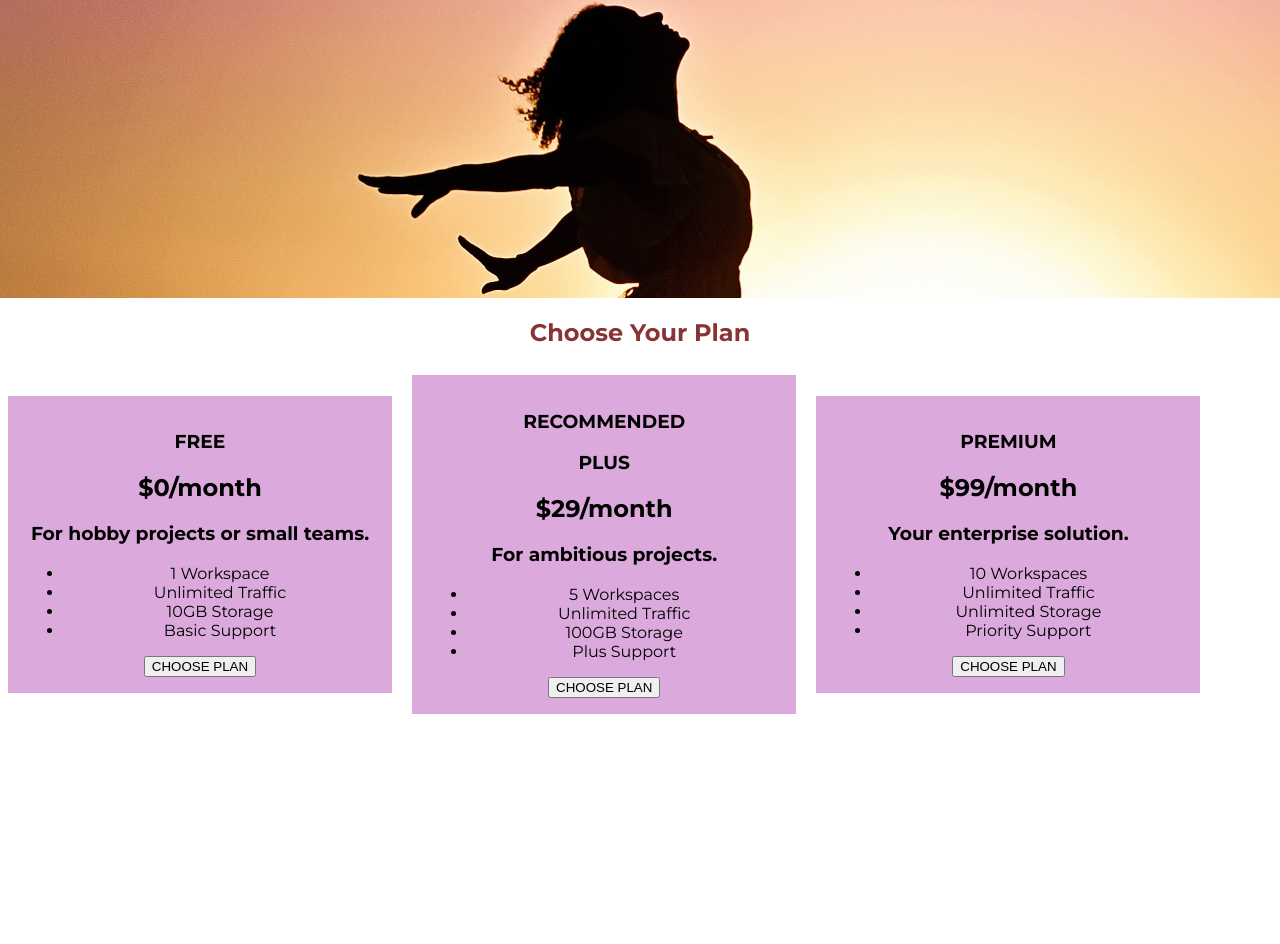
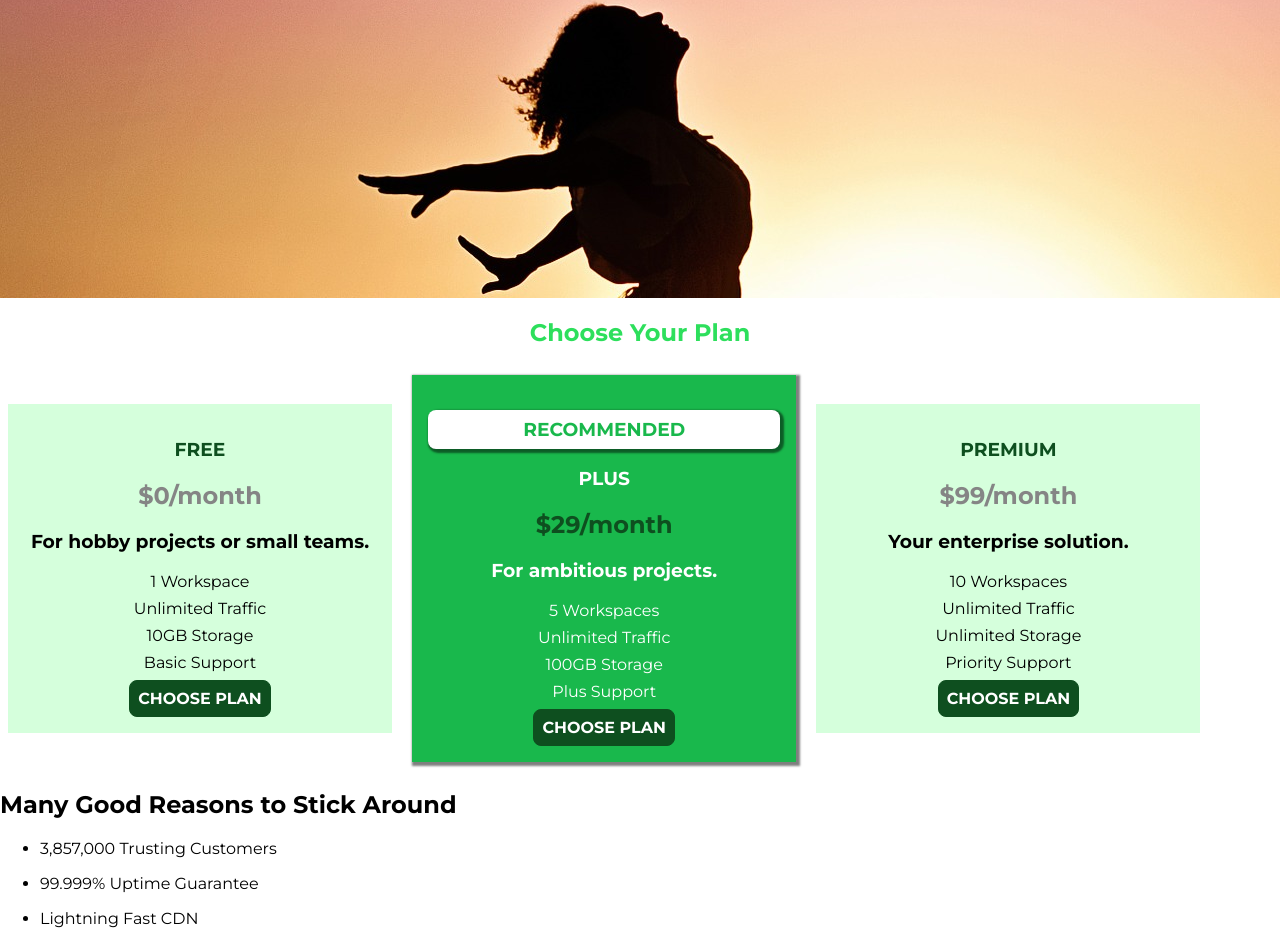
Before and after one commit to szaidi005/uHost, a plain HTML site: page index.html in a window 1280 px wide. Shown: the part 273-1217 px from the top of the page. Before the commit the page ends 995 px from the top, so only its background shows below. Drawn offline with Linux system fonts and the light colour scheme.

Commit message:
added button and section styling

```diff
--- a/index.html
+++ b/index.html
@@ -45,50 +45,67 @@
         <h1 class="section-title">Choose Your Plan</h1>
         <div>
           <article class="plan">
-              <h1>FREE</h1>
-              <h2>$0/month</h2>
+            <h1 class="plan__title">FREE</h1>
+            <h2 class="plan__price">$0/month</h2>
             <h3>For hobby projects or small teams.</h3>
-              <ul>
-                  <li>1 Workspace</li>
-                  <li>Unlimited Traffic</li>
-                  <li>10GB Storage</li>
-                  <li>Basic Support</li>
+            <ul class="plan__features">
+              <li class="plan__feature">1 Workspace</li>
+              <li class="plan__feature">Unlimited Traffic</li>
+              <li class="plan__feature">10GB Storage</li>
+              <li class="plan__feature">Basic Support</li>
             </ul>
             <div>
-                  <button>CHOOSE PLAN</button>
+              <button class="button">CHOOSE PLAN</button>
+            </div>
+          </article>
+          <article class="plan plan--highlighted">
+            <h1 class="plan__annotation">RECOMMENDED</h1>
+            <h1 class="plan__title">PLUS</h1>
+            <h2 class="plan__price">$29/month</h2>
+            <h3>For ambitious projects.</h3>
+            <ul class="plan__features">
+              <li class="plan__feature">5 Workspaces</li>
+              <li class="plan__feature">Unlimited Traffic</li>
+              <li class="plan__feature">100GB Storage</li>
+              <li class="plan__feature">Plus Support</li>
+            </ul>
+            <div>
+              <button class="button">CHOOSE PLAN</button>
             </div>
           </article>
           <article class="plan">
-              <h1>RECOMMENDED</h1>
-              <h1>PLUS</h1>
-              <h2>$29/month</h2>
-              <h3>For ambitious projects.</h3>
-              <ul>
-                  <li>5 Workspaces</li>
-                  <li>Unlimited Traffic</li>
-                  <li>100GB Storage</li>
-                  <li>Plus Support</li>
+            <h1 class="plan__title">PREMIUM</h1>
+            <h2 class="plan__price">$99/month</h2>
+            <h3>Your enterprise solution.</h3>
+            <ul class="plan__features">
+              <li class="plan__feature">10 Workspaces</li>
+              <li class="plan__feature">Unlimited Traffic</li>
+              <li class="plan__feature">Unlimited Storage</li>
+              <li class="plan__feature">Priority Support</li>
             </ul>
             <div>
-                  <button>CHOOSE PLAN</button>
-              </div>
-          </article>
-          <article class="plan">
-              <h1>PREMIUM</h1>
-              <h2>$99/month</h2>
-              <h3>Your enterprise solution.</h3>
-              <ul>
-                  <li>10 Workspaces</li>
-                  <li>Unlimited Traffic</li>
-                  <li>Unlimited Storage</li>
-                  <li>Priority Support</li>
-              </ul>
-              <div>
-                  <button>CHOOSE PLAN</button>
+              <button class="button">CHOOSE PLAN</button>
             </div>
           </article>
         </div>
       </section>
+      <section>
+        <h1>Many Good Reasons to Stick Around</h1>
+        <ul>
+          <li>
+            <div></div>
+            <p>3,857,000 Trusting Customers</p>
+          </li>
+          <li>
+            <div></div>
+            <p>99.999% Uptime Guarantee</p>
+          </li>
+          <li>
+            <div></div>
+            <p>Lightning Fast CDN</p>
+          </li>
+        </ul>
+      </section>
     </main>
   </body>
 </html>
--- a/main.css
+++ b/main.css
@@ -8,14 +8,14 @@ body {
 }
 
 #product-overview {
-  background: url('./freedom.jpg');
+  background: url("./freedom.jpg");
   width: 100%;
   height: 528px;
   padding: 10px;
 }
 
 .section-title {
-  color: #883434;
+  color: #2ddf5c;
   text-align: center;
 }
 
@@ -25,7 +25,7 @@ body {
 }
 
 .plan {
-  background: #dba9db;
+  background: #d5ffdc;
   text-align: center;
   padding: 16px;
   margin: 8px;
@@ -34,13 +34,70 @@ body {
   vertical-align: middle;
 }
 
-/* h1 {
-    font-family: sans-serif;
-} */
+.plan--highlighted {
+  background: #19b84c;
+  color: white;
+  box-shadow: 2px 2px 2px 2px rgba(0, 0, 0, 0.5);
+}
+
+.plan__annotation {
+  background: white;
+  color: #19b84c;
+  padding: 8px;
+  box-shadow: 2px 2px 2px 2px rgba(0, 0, 0, 0.5);
+  border-radius: 8px;
+}
+
+.plan__title {
+  color: #0e4f1f;
+}
+
+.plan__price {
+  color: #858585;
+}
+
+.plan--highlighted .plan__title {
+  color: white;
+}
+
+.plan--highlighted .plan__price {
+  color: #0e4f1f;
+}
+
+.plan__features {
+  list-style: none;
+  margin: 0;
+  padding: 0;
+}
+
+.plan__feature {
+  margin: 8px 0;
+}
+
+.button {
+  background: #0e4f1f;
+  color: white;
+  font: inherit;
+  border: 1.5px solid #0e4f1f;
+  padding: 8px;
+  border-radius: 8px;
+  font-weight: bold;
+  cursor: pointer;
+}
+
+.button:hover,
+.button:active {
+  background: white;
+  color: #0e4f1f;
+}
+
+.button:focus {
+  outline: none;
+}
 
 .main-header {
   width: 100%;
-  background: #b19cd9;
+  background: #2ddf5c;
   padding: 8px 16px;
 }
 
```
Lines whose indentation alone changed are shown as unchanged.
